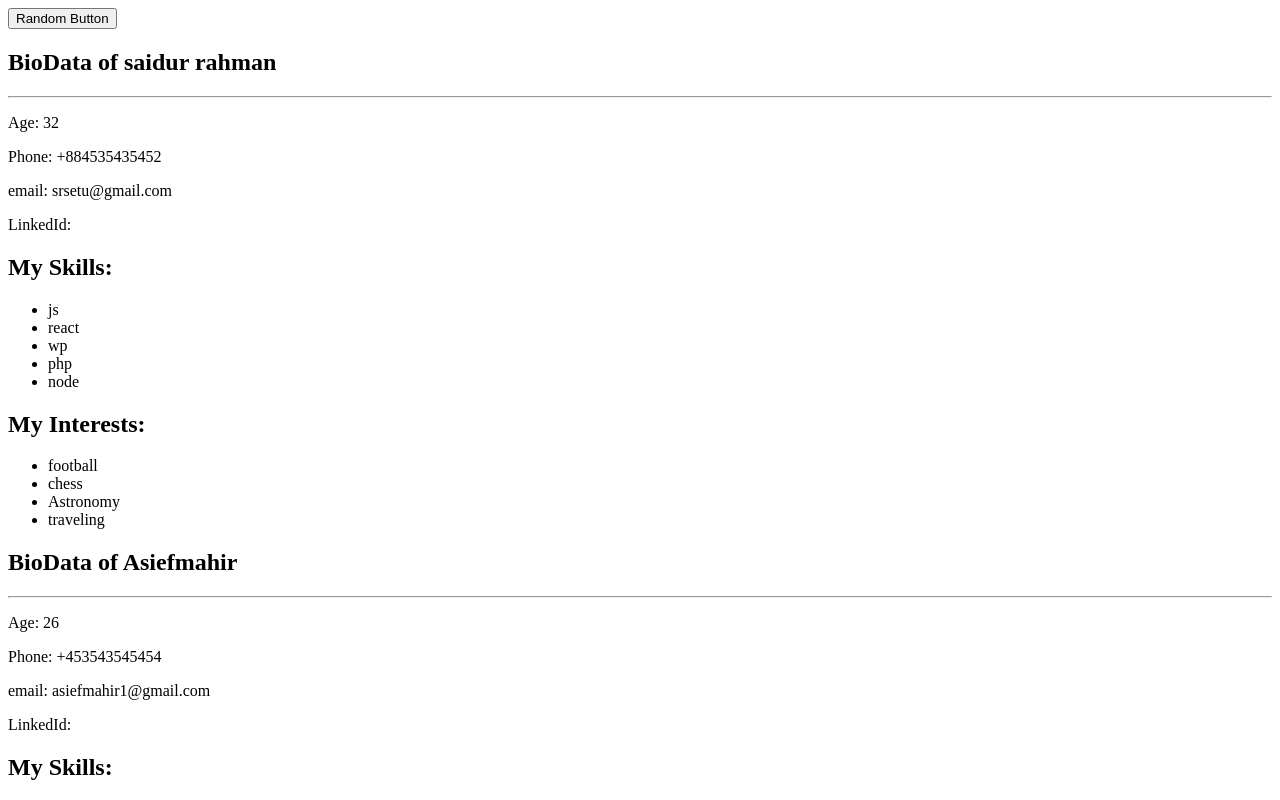
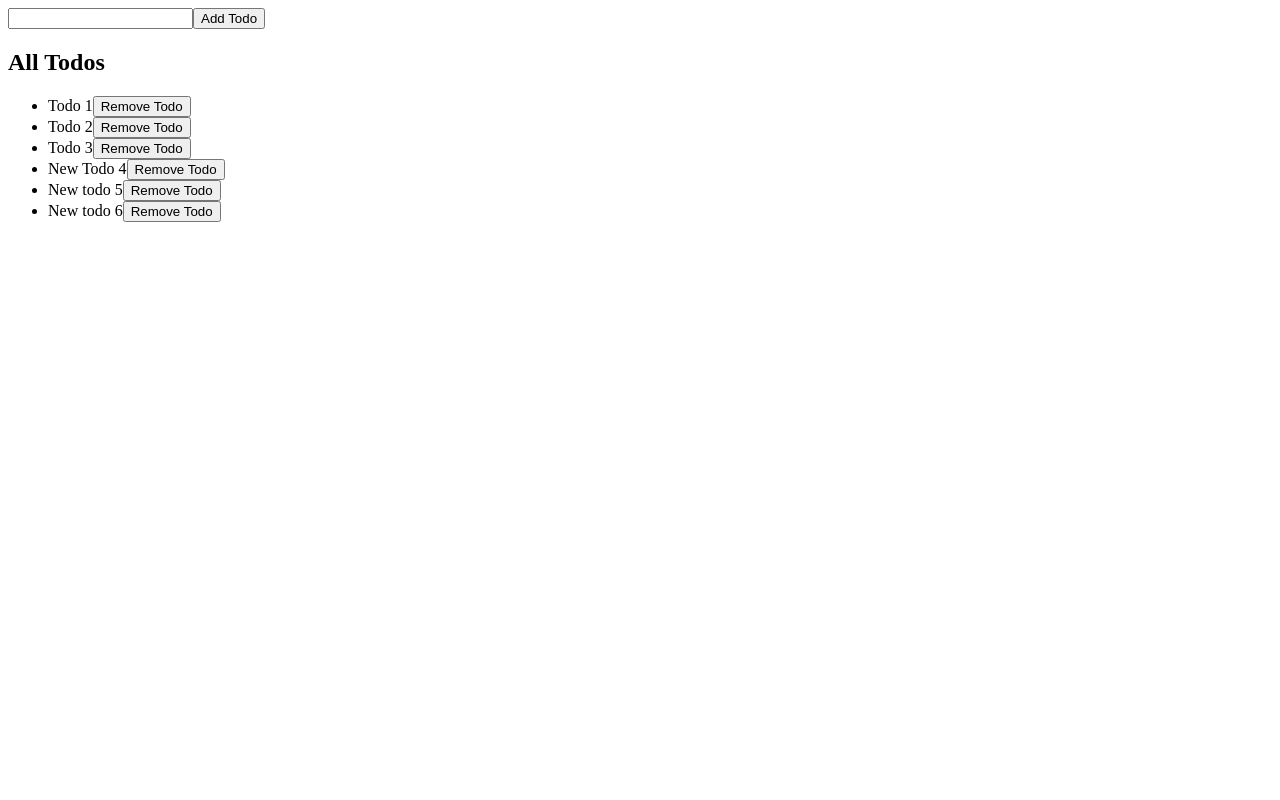
Before and after one commit to asiefmahir/react-mern-batch-4, a React (Vite) app: page / in a window 1280 px wide. Shown: the top 800 px of the page. Built offline with nearby package versions, Linux system fonts and the light colour scheme; data requests are answered from the project's data file.

Commit message:
feat: Learn about useEffect hook in Detail
Create a CRUD app using json-server and useEffect hook

```diff
--- /dev/null
+++ b/db.json
@@ -0,0 +1,34 @@
+{
+  "todos": [
+    {
+      "id": "abc",
+      "title": "Todo 1",
+      "isCompleted": false
+    },
+    {
+      "id": "xyz",
+      "title": "Todo 2",
+      "isCompleted": false
+    },
+    {
+      "id": "fgh",
+      "title": "Todo 3",
+      "isCompleted": false
+    },
+    {
+      "title": "New Todo 4",
+      "isCompleted": false,
+      "id": "Pkkp7Pl"
+    },
+    {
+      "title": "New todo 5",
+      "isCompleted": false,
+      "id": "ScLEAmS"
+    },
+    {
+      "title": "New todo 6",
+      "isCompleted": false,
+      "id": "CKttRi7"
+    }
+  ]
+}
--- a/package.json
+++ b/package.json
@@ -5,6 +5,7 @@
 	"type": "module",
 	"scripts": {
 		"dev": "vite",
+		"start-server": "json-server --watch db.json",
 		"build": "vite build",
 		"lint": "eslint .",
 		"preview": "vite preview"
--- a/src/App.jsx
+++ b/src/App.jsx
@@ -1,83 +1,77 @@
-import BioData from "./components/BioData";
+// Data layer
+// State
+// Props
+import { useState, useEffect } from "react";
+// custom hook
+const App = () => {
+	const [todos, setTodos] = useState([]);
+	const [todoTitle, seTodoTitle] = useState("");
 
-const bioDataInfo = [
-	{
-		name: "saidur rahman",
-		age: 32,
-		linkedId: "linked/In/srsetu",
-		email: "srsetu@gmail.com",
-		phone: "+884535435452",
-		skills: ["js", "react", "wp", "php", "node"],
-		interests: ["football", "chess", "Astronomy", "traveling"],
-	},
-	{
-		name: "Asiefmahir",
-		age: 26,
-		linkedId: "linked/In/asiefmahir",
-		email: "asiefmahir1@gmail.com",
-		phone: "+453543545454",
-		skills: ["js", "react", "node"],
-		interests: ["football", "traveling"],
-	},
-	{
-		name: "Saifur Rahman",
-		age: 28,
-		linkedId: "linked/In/asiefmahir",
-		email: "asiefmahir1@gmail.com",
-		phone: "+453543545454",
-		skills: ["js", "react"],
-		interests: ["football", "traveling"],
-	},
-];
+	const fetchAllTodos = async () => {
+		fetch(`http://localhost:3000/todos`)
+			.then((res) => res.json())
+			.then((data) => {
+				setTodos(data);
+			});
+	};
 
-// two Layer of a component
-// Presentation Layer
-// Data Layer/Logic Layer ->
+	useEffect(() => {
+		fetchAllTodos();
+	}, []);
 
-function App() {
-	let name = "mahir asief";
-	// const clickHandler = (e) => {
-	// 	console.log(e.target);
-	// };
+	// foyzul karim
+
+	const submitHandler = async (e) => {
+		if (todoTitle.trim() === "") {
+			return alert(`Please provide a valid todo title`);
+		}
+		e.preventDefault();
+		console.log("I am from submit handler");
+		console.log(todoTitle, "todoTitle");
+		fetch(`http://localhost:3000/todos`, {
+			method: "POST",
+			body: JSON.stringify({ title: todoTitle, isCompleted: false }),
+			headers: {
+				"Content-type": "application/json",
+			},
+		}).then(() => {
+			fetchAllTodos();
+			seTodoTitle("");
+		});
+	};
+
+	const removeHandler = (todoId) => {
+		fetch(`http://localhost:3000/todos/${todoId}`, {
+			method: "DELETE",
+		}).then(() => {
+			fetchAllTodos();
+		});
+	};
+
 	return (
 		<>
-			<button
-				onClick={(e) => {
-					console.log(e.target);
-				}}
-			>
-				Random Button
-			</button>
-			{bioDataInfo.map((bioData) => (
-				<BioData
-					name={bioData.name}
-					age={bioData.age}
-					linkedId={bioData.linkedId}
-					email={bioData.email}
-					phone={bioData.phone}
-					skills={bioData.skills}
-					interests={bioData.interests}
+			<form onSubmit={submitHandler}>
+				<input
+					type="text"
+					value={todoTitle}
+					onChange={(e) => seTodoTitle(e.target.value)}
 				/>
-			))}
+				<button type="submit">Add Todo</button>
+			</form>
+			{/* <hr /> */}
+			<h2>All Todos</h2>
+			<ul>
+				{todos?.map((todo) => (
+					<li key={todo.id}>
+						<span>{todo.title}</span>
+						<button onClick={() => removeHandler(todo.id)}>
+							Remove Todo
+						</button>
+					</li>
+				))}
+			</ul>
 		</>
 	);
-}
-// props
-
-// BioData()
-
-// class Person {
-
-// }
-// jsx ->
-
-// App()
-// <App />
-// Component ->
-// 3 rules
-// 1) A Component Must be a Function
-// 2) That function should return 'something'
-// 3) That 'something' should be some html-type code (jsx coe)
-// jsx ->
+};
 
 export default App;
```
Lines whose indentation alone changed are shown as unchanged.
